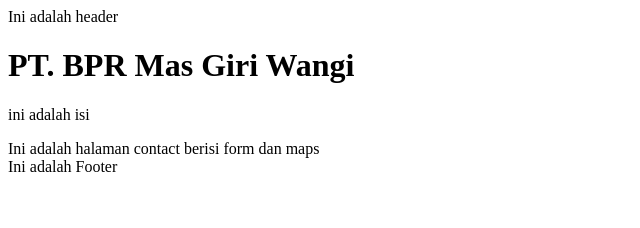
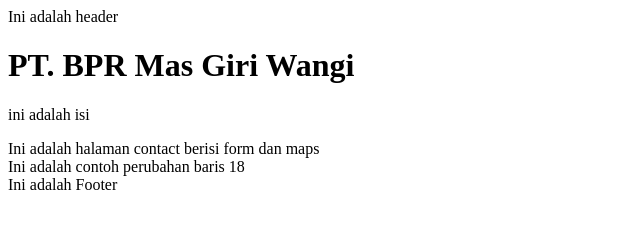
Before and after one commit to gerryastrana/CompanyProfile, a plain HTML site: page contact-us.html in a window 1280 px wide. Shown: the whole page, without its empty margins (0-640 px from the left). Drawn offline with Linux system fonts and the light colour scheme.

```diff
--- a/contact-us.html
+++ b/contact-us.html
@@ -15,6 +15,8 @@
 
     <div>Ini adalah halaman contact berisi form dan maps</div>
 
+    <div>Ini adalah contoh perubahan baris 18</div>
+
     <footer>Ini adalah Footer</footer>
 </body>
 </html>
```
